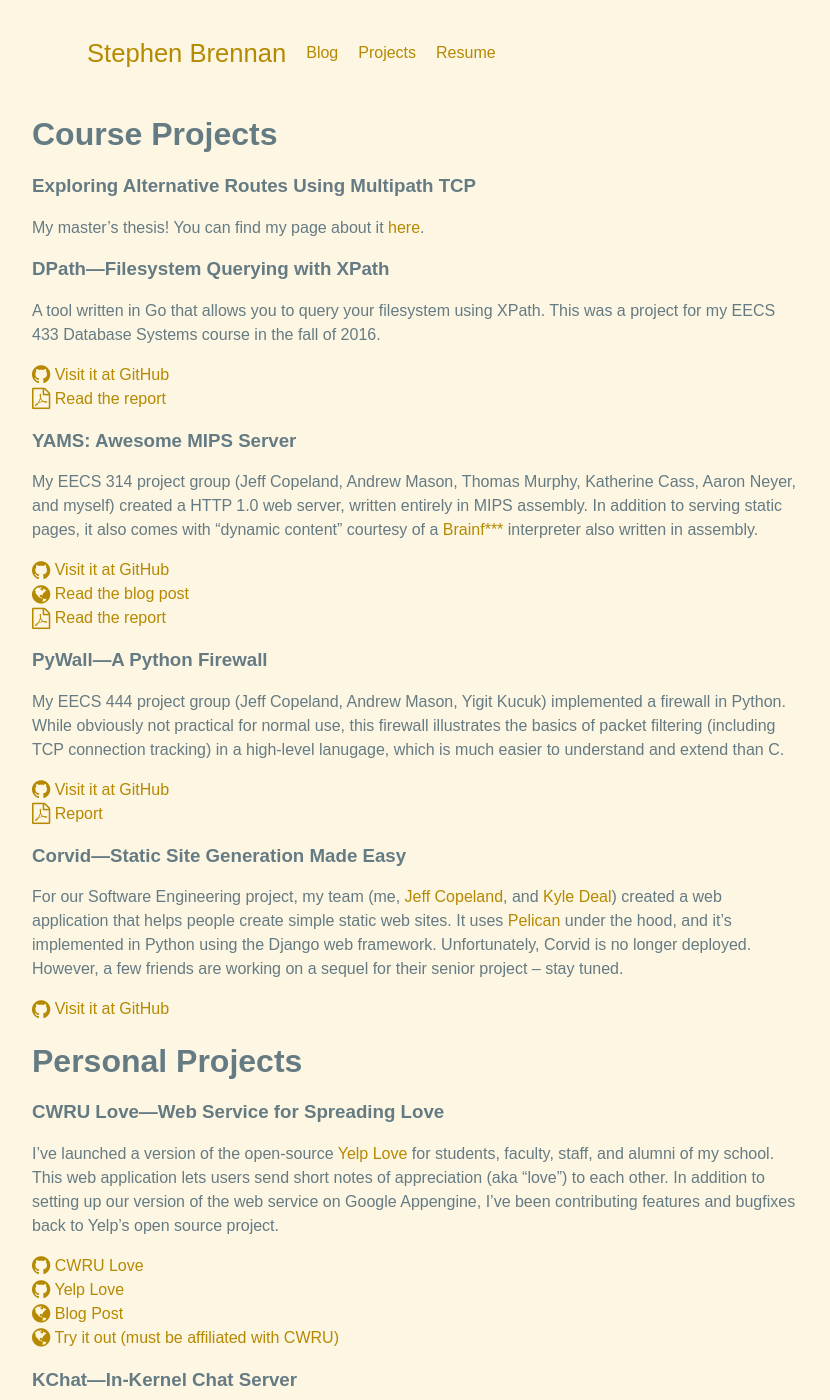
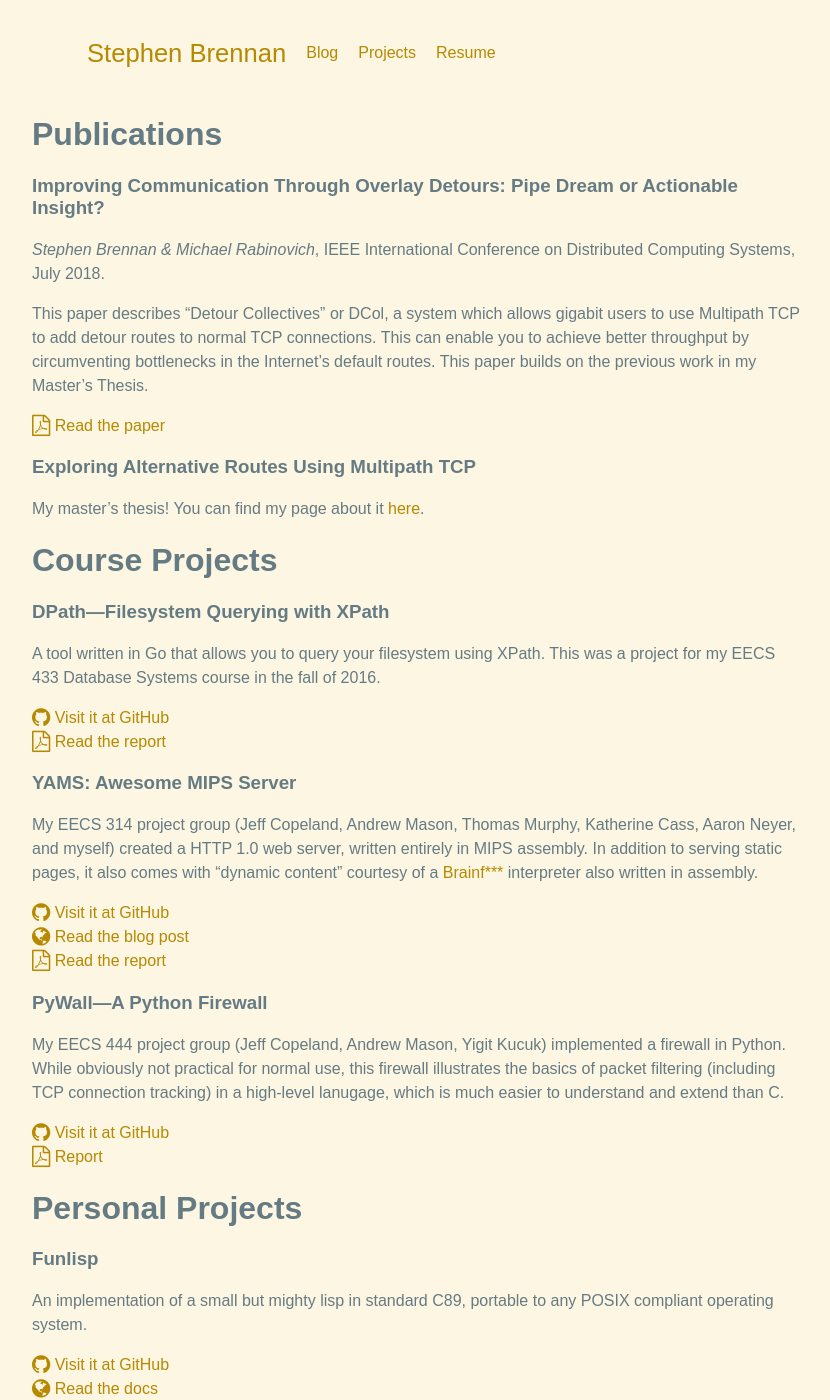
Before and after one commit to brenns10/brennan.io, a Jekyll site: the page built from projects.md, in a window 1280 px wide and 1400 px high. Shown: the whole window, without its empty margins (224-1054 px from the left). Built offline with Jekyll 4.4.1, drawn with Linux system fonts in a browser that asks for light colours; nearby versions of some CDN libraries.

Commit message:
Update projects

```diff
--- a/projects.md
+++ b/projects.md
@@ -8,11 +8,27 @@
 tw: <span class="fa fa-twitter fa-lg"></span>
 ---
 
-# Course Projects
+
+# Publications
+
+### Improving Communication Through Overlay Detours: Pipe Dream or Actionable Insight?
+
+_Stephen Brennan & Michael Rabinovich_, IEEE International Conference on
+Distributed Computing Systems, July 2018.
+
+This paper describes "Detour Collectives" or DCol, a system which allows gigabit
+users to use Multipath TCP to add detour routes to normal TCP connections. This
+can enable you to achieve better throughput by circumventing bottlenecks in the
+Internet's default routes. This paper builds on the previous work in my Master's
+Thesis.
+
+[{{page.pdf}} Read the paper](/papers/dcol.pdf)
 
 ### Exploring Alternative Routes Using Multipath TCP
 
 My master's thesis! You can find my page about it [here](/thesis).
+
+# Course Projects
 
 ### DPath---Filesystem Querying with XPath
 
@@ -46,18 +62,15 @@
 [{{page.gh}} Visit it at GitHub](https://github.com/brenns10/pywall)
 [{{page.pdf}} Report](/papers/pywall_report.pdf)
 
-### Corvid---Static Site Generation Made Easy
+# Personal Projects
 
-For our Software Engineering project, my team (me, [Jeff Copeland][], and
-[Kyle Deal][]) created a web application that helps people create simple static
-web sites.  It uses [Pelican](http://getpelican.com/) under the hood, and it's
-implemented in Python using the Django web framework.  Unfortunately, Corvid is
-no longer deployed.  However, a few friends are working on a sequel for their
-senior project -- stay tuned.
+### Funlisp
 
-[{{page.gh}} Visit it at GitHub](https://github.com/jpcjr/corvid)
+An implementation of a small but mighty lisp in standard C89, portable to any
+POSIX compliant operating system.
 
-# Personal Projects
+[{{page.gh}} Visit it at GitHub](https://github.com/brenns10/funlisp)
+[{{page.web}} Read the docs](https://funlisp.readthedocs.io)
 
 ### CWRU Love---Web Service for Spreading Love
 
```
Also changed, not shown: thesis.md (+5 -0 lines), 1 other file.
